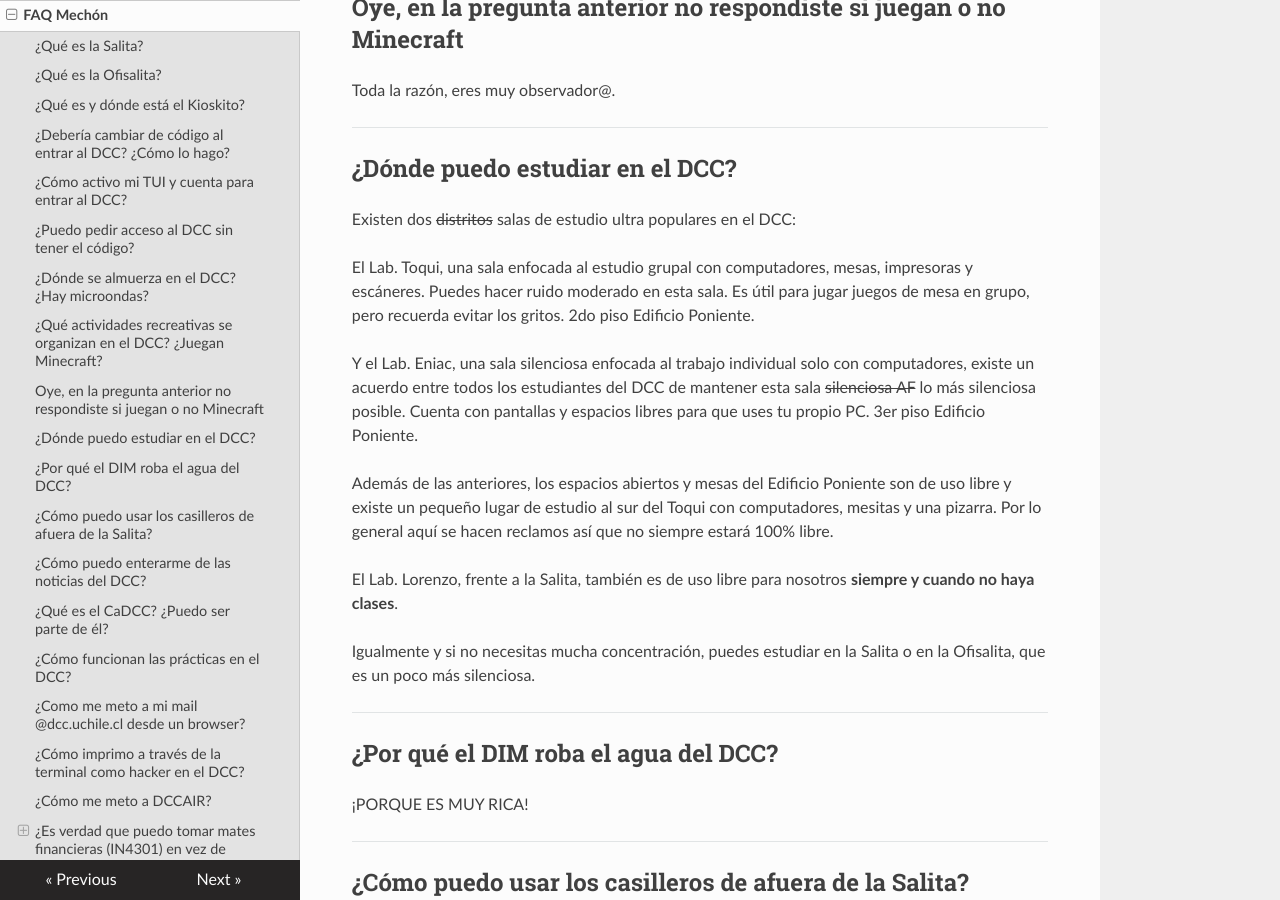
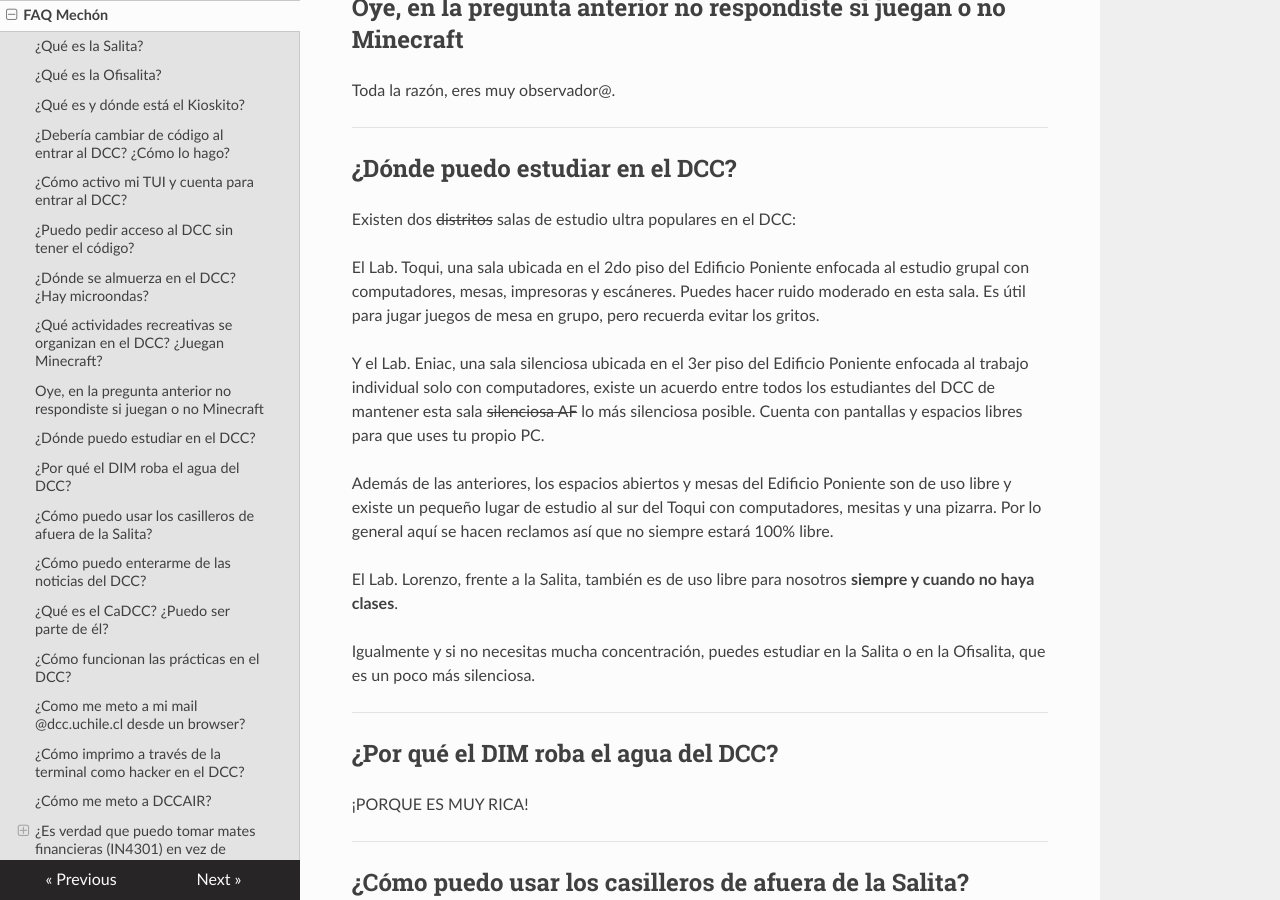
Before and after one commit to cadcc/howto, an MkDocs documentation site: the page built from docs/FAQ Mechón.md, in a window 1280 px wide and 900 px high, scrolled down 2794 px. Built offline with MkDocs 1.6.1, drawn with Linux system fonts in a browser that asks for light colours; nearby versions of some CDN libraries.

Commit message:
Re-Redactar respuesta de donde estudiar

```diff
--- a/docs/FAQ Mechón.md
+++ b/docs/FAQ Mechón.md
@@ -88,9 +88,9 @@ Toda la razón, eres muy observador@.
 
 Existen dos <s>distritos</s> salas de estudio ultra populares en el DCC:
 
-El Lab. Toqui, una sala enfocada al estudio grupal con computadores, mesas, impresoras y escáneres. Puedes hacer ruido moderado en esta sala. Es útil para jugar juegos de mesa en grupo, pero recuerda evitar los gritos. 2do piso Edificio Poniente.
+El Lab. Toqui, una sala ubicada en el 2do piso del Edificio Poniente enfocada al estudio grupal con computadores, mesas, impresoras y escáneres. Puedes hacer ruido moderado en esta sala. Es útil para jugar juegos de mesa en grupo, pero recuerda evitar los gritos.
 
-Y el Lab. Eniac, una sala silenciosa enfocada al trabajo individual solo con computadores, existe un acuerdo entre todos los estudiantes del DCC de mantener esta sala <s>silenciosa AF</s> lo más silenciosa posible. Cuenta con pantallas y espacios libres para que uses tu propio PC. 3er piso Edificio Poniente.
+Y el Lab. Eniac, una sala silenciosa ubicada en el 3er piso del Edificio Poniente enfocada al trabajo individual solo con computadores, existe un acuerdo entre todos los estudiantes del DCC de mantener esta sala <s>silenciosa AF</s> lo más silenciosa posible. Cuenta con pantallas y espacios libres para que uses tu propio PC.
 
 Además de las anteriores, los espacios abiertos y mesas del Edificio Poniente son de uso libre y existe un pequeño lugar de estudio al sur del Toqui con computadores, mesitas y una pizarra. Por lo general aquí se hacen reclamos así que no siempre estará 100% libre.
 
```
